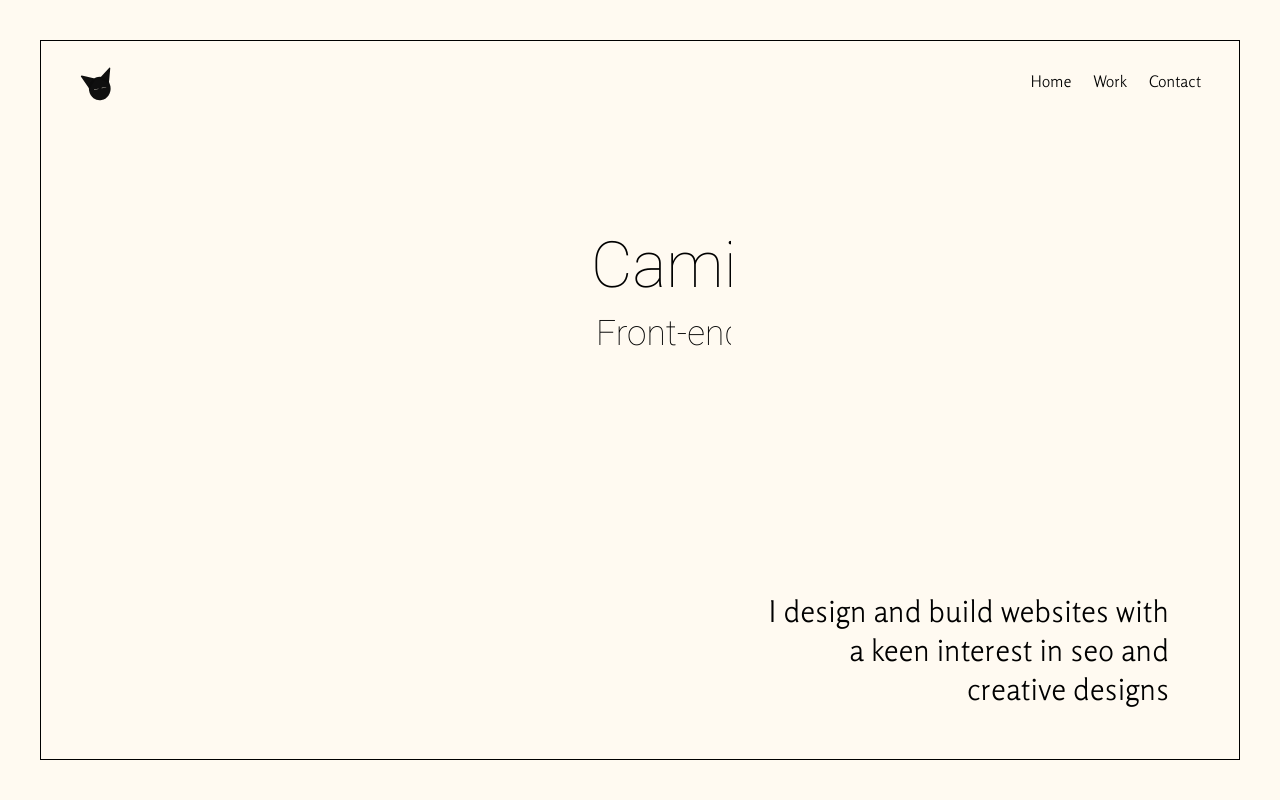
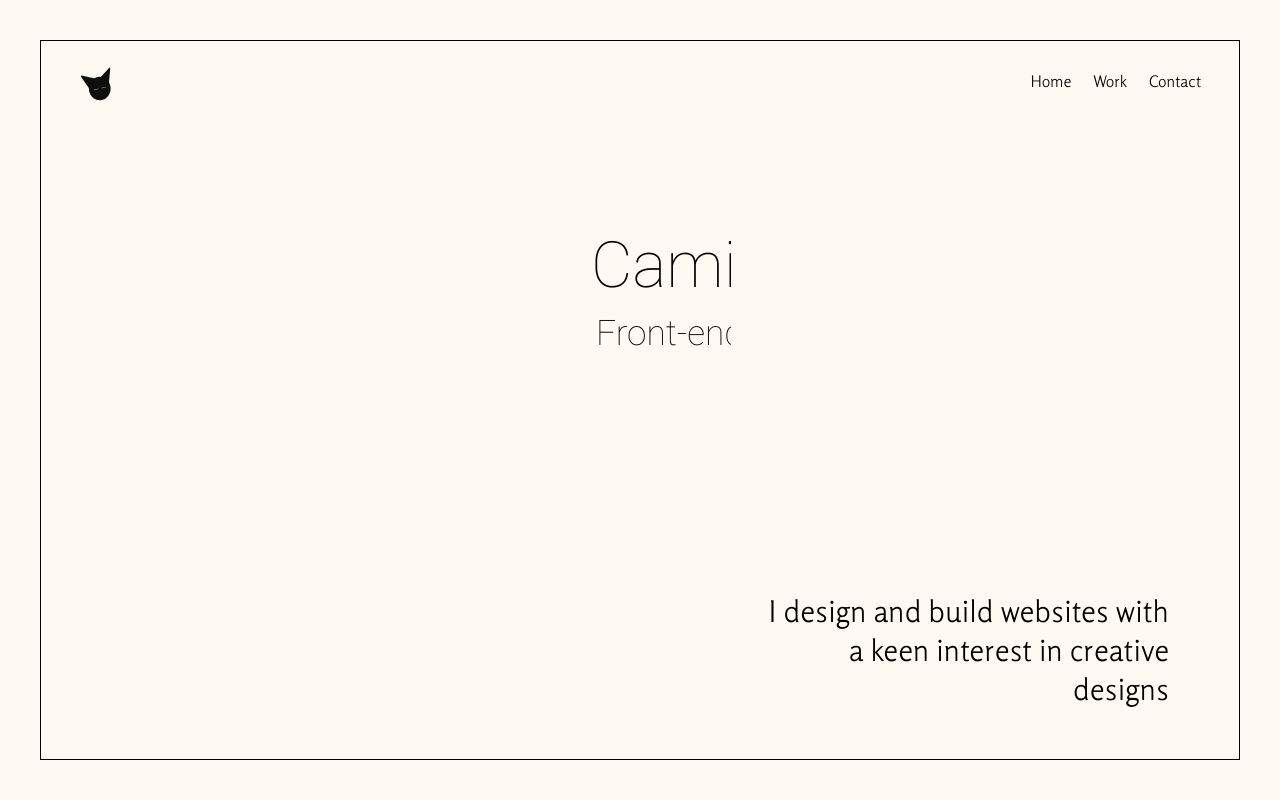
Before and after one commit to camille-granier/portfolio, a Next.js app: page / in a window 1280 px wide. Shown: the top 800 px of the page. Built offline with nearby package versions, Linux system fonts and the light colour scheme.

Commit message:
change or picture gallery URL

```diff
--- a/components/About.jsx
+++ b/components/About.jsx
@@ -4,7 +4,7 @@ const About = () => {
     return (
         <span className='about-mask'>
         <div className='about'>
-            I design and build websites with a keen interest in seo and creative designs
+            I design and build websites with a keen interest in creative designs
         </div>
         </span>
     );
--- a/components/Work.jsx
+++ b/components/Work.jsx
@@ -28,7 +28,7 @@ const Work = () => {
           <li className="photo-gallery">
             <div className="work-card photo">
               <a
-                href="https://pictures-photo-gallery.herokuapp.com/"
+                href="https://pictyspace.com/"
                 rel="noreferrer"
                 target="_blank"
               >
```
Also changed, not shown: package.json (+9 -4 lines), 1 other file (tests, documents, lock files or other folders).
